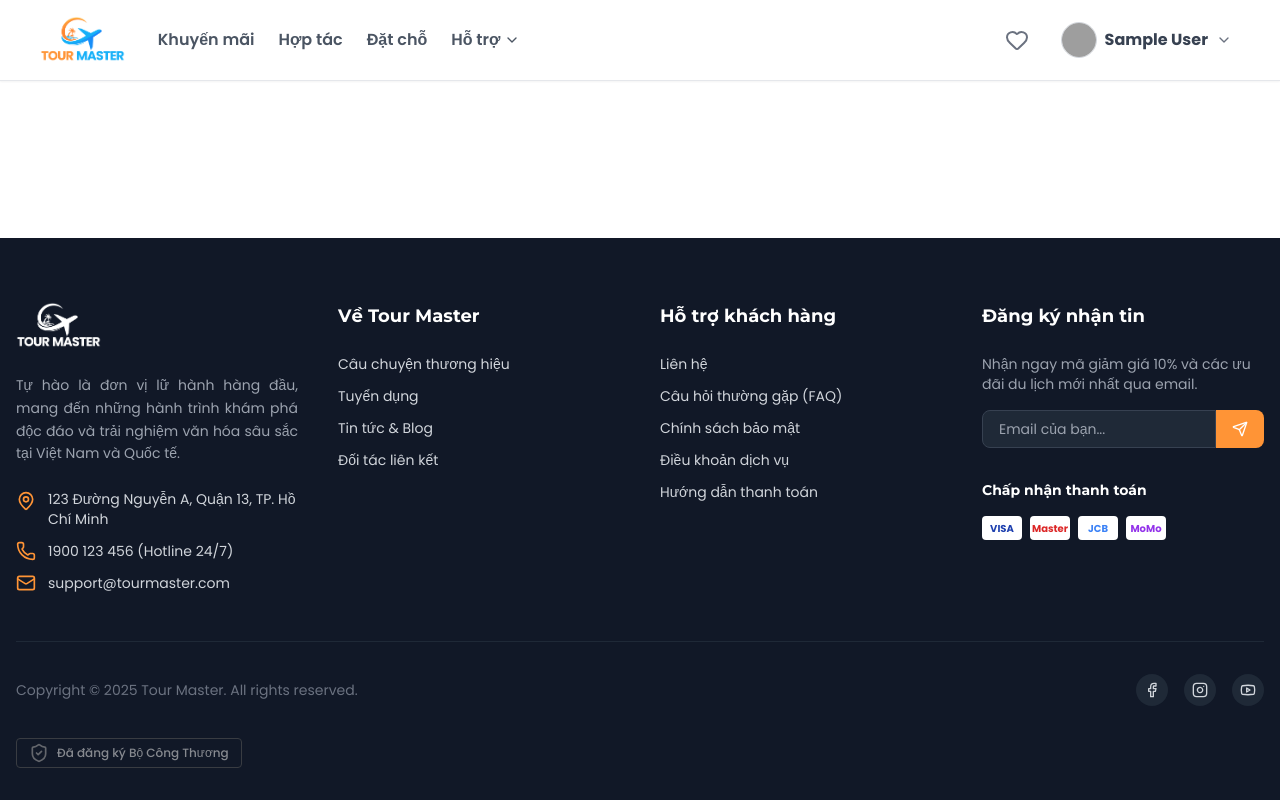
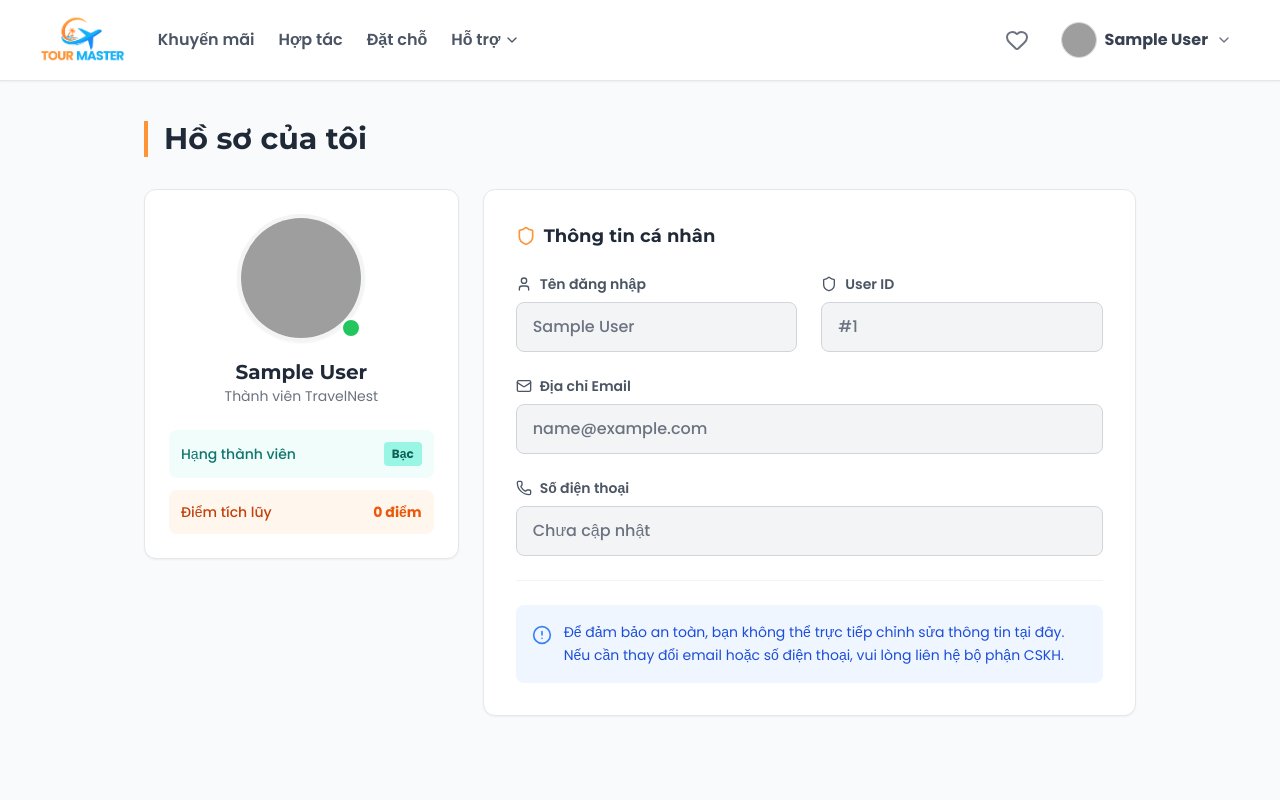
Before and after one commit to NgoTruongKhac/project_tour_master, a React (Vite) app: page /profile in a window 1280 px wide. Shown: the top 800 px of the page. Built offline with nearby package versions, Linux system fonts and the light colour scheme; sample sign-in values are in the browser's storage; grey boxes are pictures that could not be loaded.

Commit message:
add profile page

```diff
--- a/src/App.jsx
+++ b/src/App.jsx
@@ -6,7 +6,7 @@ import Footer from "./components/Footer";
 import FilterTourPage from "./pages/FilterTourPage";
 import LoveTour from "./pages/LoveTour.jsx";
 import Header from "./components/Header.jsx";
-
+import ProfilePage from "./pages/ProfilePage";
 function App() {
   return (
     <BrowserRouter>
@@ -19,13 +19,14 @@ function App() {
             <Route path="/signup" element={<SignupPage />} />
             <Route path="/filter" element={<FilterTourPage />} />
             <Route path="/love" element={<LoveTour />} />
+            <Route path="/profile" element={<ProfilePage />} />
           </Routes>
         </div>
 
-                <Footer/>
-            </div>
-        </BrowserRouter>
-    );
+        <Footer />
+      </div>
+    </BrowserRouter>
+  );
 }
 
 export default App;
--- a/src/pages/LoginPage.jsx
+++ b/src/pages/LoginPage.jsx
@@ -42,6 +42,7 @@ const LoginPage = () => {
         name: user.username,
         email: user.email,
         avatar: user.avatar,
+        phone: user.phone,
       };
 
       localStorage.setItem("user", JSON.stringify(userToSave));
--- /dev/null
+++ b/src/pages/ProfilePage.jsx
@@ -0,0 +1,163 @@
+import React, { useEffect, useState } from "react";
+import { User, Mail, Phone, MapPin, Calendar, Shield } from "lucide-react";
+import { useNavigate } from "react-router-dom";
+
+const ProfilePage = () => {
+  const navigate = useNavigate();
+  const [user, setUser] = useState(null);
+
+  useEffect(() => {
+    const storedUser = localStorage.getItem("user");
+    if (storedUser) {
+      setUser(JSON.parse(storedUser));
+    } else {
+      navigate("/login");
+    }
+  }, [navigate]);
+
+  if (!user) return null;
+
+  return (
+    <div className="min-h-screen bg-gray-50 py-10 font-nunito">
+      <div className="container mx-auto px-4 max-w-5xl">
+        <h1 className="text-3xl font-bold text-gray-800 mb-8 border-l-4 border-primary pl-4">
+          Hồ sơ của tôi
+        </h1>
+
+        <div className="grid grid-cols-1 md:grid-cols-3 gap-6">
+          <div className="md:col-span-1">
+            <div className="bg-white rounded-xl shadow-sm border border-gray-200 p-6 flex flex-col items-center text-center">
+              <div className="relative group">
+                <img
+                  src={
+                    user.avatar ||
+                    "https://cdn-icons-png.flaticon.com/512/149/149071.png"
+                  }
+                  alt="Avatar"
+                  className="w-32 h-32 rounded-full object-cover border-4 border-gray-100 shadow-sm"
+                />
+                <div
+                  className="absolute bottom-1 right-1 bg-green-500 w-5 h-5 rounded-full border-2 border-white"
+                  title="Online"
+                ></div>
+              </div>
+
+              <h2 className="mt-4 text-xl font-bold text-gray-800">
+                {user.name}
+              </h2>
+              <p className="text-gray-500 text-sm">Thành viên TravelNest</p>
+
+              <div className="mt-6 w-full space-y-3">
+                <div className="flex items-center justify-between p-3 bg-teal-50 rounded-lg">
+                  <span className="text-sm font-medium text-teal-700">
+                    Hạng thành viên
+                  </span>
+                  <span className="text-xs font-bold bg-teal-200 text-teal-800 px-2 py-1 rounded">
+                    Bạc
+                  </span>
+                </div>
+                <div className="flex items-center justify-between p-3 bg-orange-50 rounded-lg">
+                  <span className="text-sm font-medium text-orange-700">
+                    Điểm tích lũy
+                  </span>
+                  <span className="text-sm font-bold text-orange-600">
+                    0 điểm
+                  </span>
+                </div>
+              </div>
+            </div>
+          </div>
+
+          <div className="md:col-span-2">
+            <div className="bg-white rounded-xl shadow-sm border border-gray-200 p-8">
+              <h3 className="text-lg font-bold text-gray-800 mb-6 flex items-center gap-2">
+                <Shield size={20} className="text-primary" />
+                Thông tin cá nhân
+              </h3>
+
+              <form className="space-y-6">
+                <div className="grid grid-cols-1 md:grid-cols-2 gap-6">
+                  <div>
+                    <label className="block text-sm font-semibold text-gray-600 mb-2 flex items-center gap-2">
+                      <User size={16} /> Tên đăng nhập
+                    </label>
+                    <input
+                      type="text"
+                      value={user.name}
+                      readOnly
+                      className="w-full bg-gray-100 text-gray-500 border border-gray-300 rounded-lg px-4 py-3 focus:outline-none cursor-not-allowed font-medium"
+                    />
+                  </div>
+                  <div>
+                    <label className="block text-sm font-semibold text-gray-600 mb-2 flex items-center gap-2">
+                      <Shield size={16} /> User ID
+                    </label>
+                    <input
+                      type="text"
+                      value={`#${user.id}`}
+                      readOnly
+                      className="w-full bg-gray-100 text-gray-500 border border-gray-300 rounded-lg px-4 py-3 focus:outline-none cursor-not-allowed font-medium"
+                    />
+                  </div>
+                </div>
+
+                <div>
+                  <label className="block text-sm font-semibold text-gray-600 mb-2 flex items-center gap-2">
+                    <Mail size={16} /> Địa chỉ Email
+                  </label>
+                  <input
+                    type="email"
+                    value={user.email}
+                    readOnly
+                    className="w-full bg-gray-100 text-gray-500 border border-gray-300 rounded-lg px-4 py-3 focus:outline-none cursor-not-allowed font-medium"
+                  />
+                </div>
+
+                <div>
+                  <label className="block text-sm font-semibold text-gray-600 mb-2 flex items-center gap-2">
+                    <Phone size={16} /> Số điện thoại
+                  </label>
+                  <input
+                    type="text"
+                    value={user.phone || "Chưa cập nhật"}
+                    readOnly
+                    className="w-full bg-gray-100 text-gray-500 border border-gray-300 rounded-lg px-4 py-3 focus:outline-none cursor-not-allowed font-medium"
+                  />
+                </div>
+
+                <div className="mt-8 pt-6 border-t border-gray-100">
+                  <div className="flex items-start gap-3 bg-blue-50 p-4 rounded-lg">
+                    <div className="min-w-[20px] text-blue-500 mt-1">
+                      <svg
+                        xmlns="http://www.w3.org/2000/svg"
+                        width="20"
+                        height="20"
+                        viewBox="0 0 24 24"
+                        fill="none"
+                        stroke="currentColor"
+                        strokeWidth="2"
+                        strokeLinecap="round"
+                        strokeLinejoin="round"
+                      >
+                        <circle cx="12" cy="12" r="10" />
+                        <line x1="12" x2="12" y1="8" y2="12" />
+                        <line x1="12" x2="12.01" y1="16" y2="16" />
+                      </svg>
+                    </div>
+                    <p className="text-sm text-blue-700 leading-relaxed">
+                      Để đảm bảo an toàn, bạn không thể trực tiếp chỉnh sửa
+                      thông tin tại đây. Nếu cần thay đổi email hoặc số điện
+                      thoại, vui lòng liên hệ bộ phận CSKH.
+                    </p>
+                  </div>
+                </div>
+              </form>
+            </div>
+          </div>
+        </div>
+      </div>
+    </div>
+  );
+};
+
+export default ProfilePage;
```
